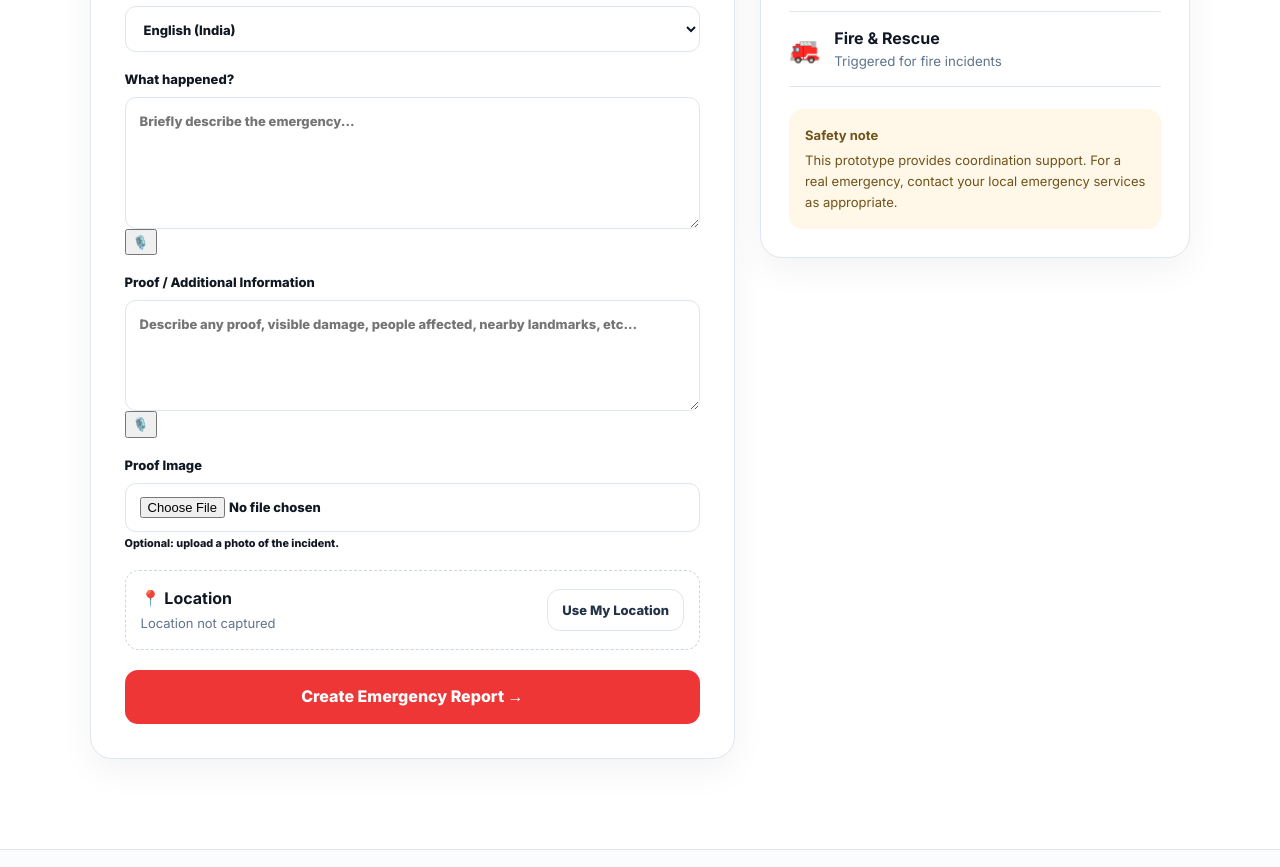
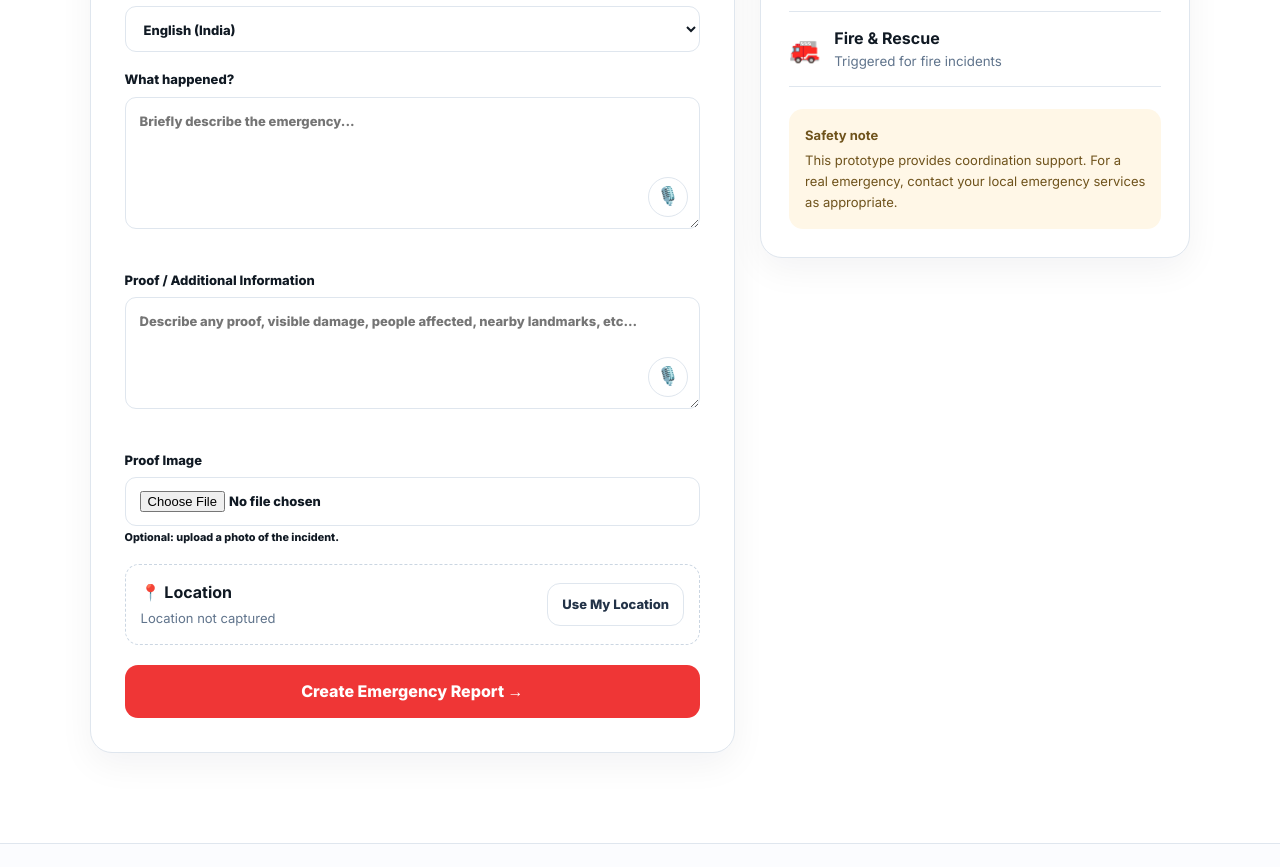
Before and after one commit to sethumadhavan505/Emergency-Response-Coordination-Platform, a plain HTML site: page report.html in a window 1280 px wide. Shown: the part 852-1719 px from the top of the page. Drawn offline with Linux system fonts and the light colour scheme.

Commit message:
Update style.css

```diff
--- a/css/style.css
+++ b/css/style.css
@@ -1528,3 +1528,77 @@ button {
     width: 100%;
   }
 }
+
+/* =========================================================
+   VOICE INPUT
+   ========================================================= */
+
+.voice-field {
+  position: relative;
+  width: 100%;
+}
+
+.voice-field textarea {
+  width: 100%;
+  padding-right: 58px;
+  box-sizing: border-box;
+}
+
+.voice-btn {
+  position: absolute;
+
+  right: 12px;
+  bottom: 12px;
+
+  width: 40px;
+  height: 40px;
+
+  border-radius: 50%;
+
+  border: 1px solid #dfe6ee;
+
+  background: #ffffff;
+
+  cursor: pointer;
+
+  font-size: 18px;
+
+  display: flex;
+  align-items: center;
+  justify-content: center;
+
+  transition:
+    transform 0.2s ease,
+    box-shadow 0.2s ease,
+    background 0.2s ease;
+}
+
+.voice-btn:hover {
+
+  transform: scale(1.08);
+
+  background: #f6f8fb;
+
+  box-shadow:
+    0 5px 15px
+    rgba(0, 0, 0, 0.10);
+}
+
+.voice-btn:active {
+
+  transform: scale(0.95);
+
+}
+
+.voice-status {
+
+  display: block;
+
+  margin-top: 6px;
+
+  font-size: 12px;
+
+  color: #60748c;
+
+  min-height: 18px;
+}
```
